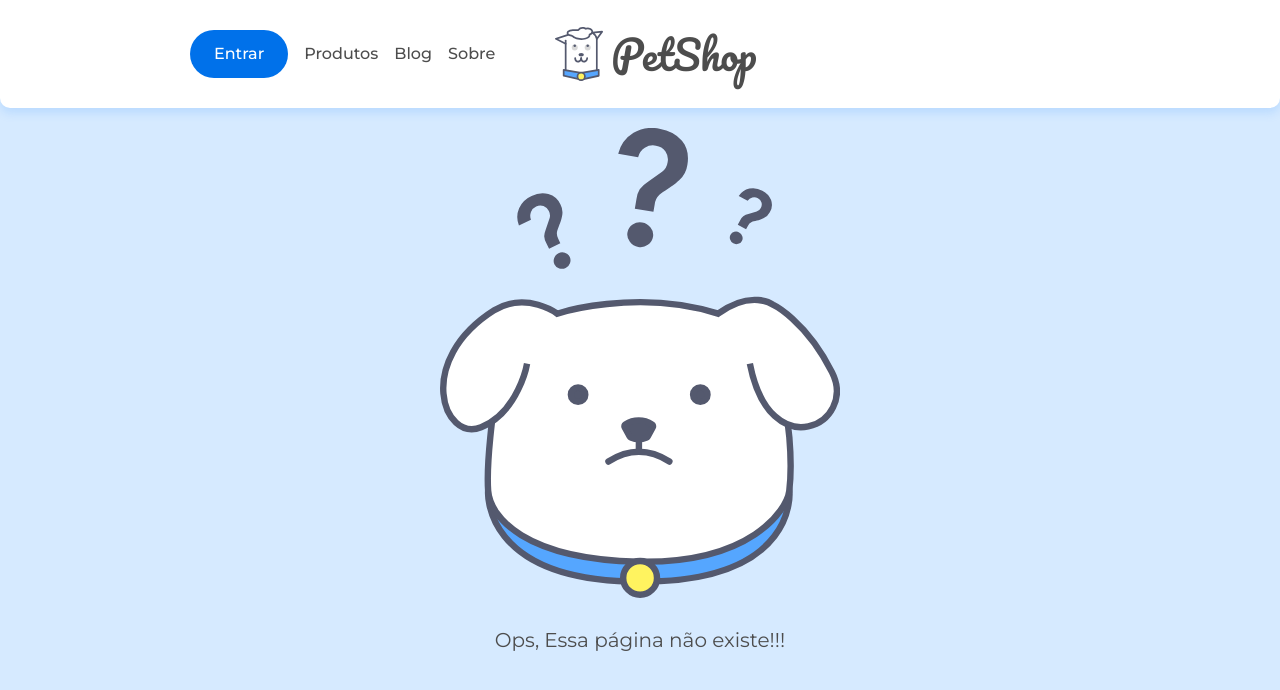
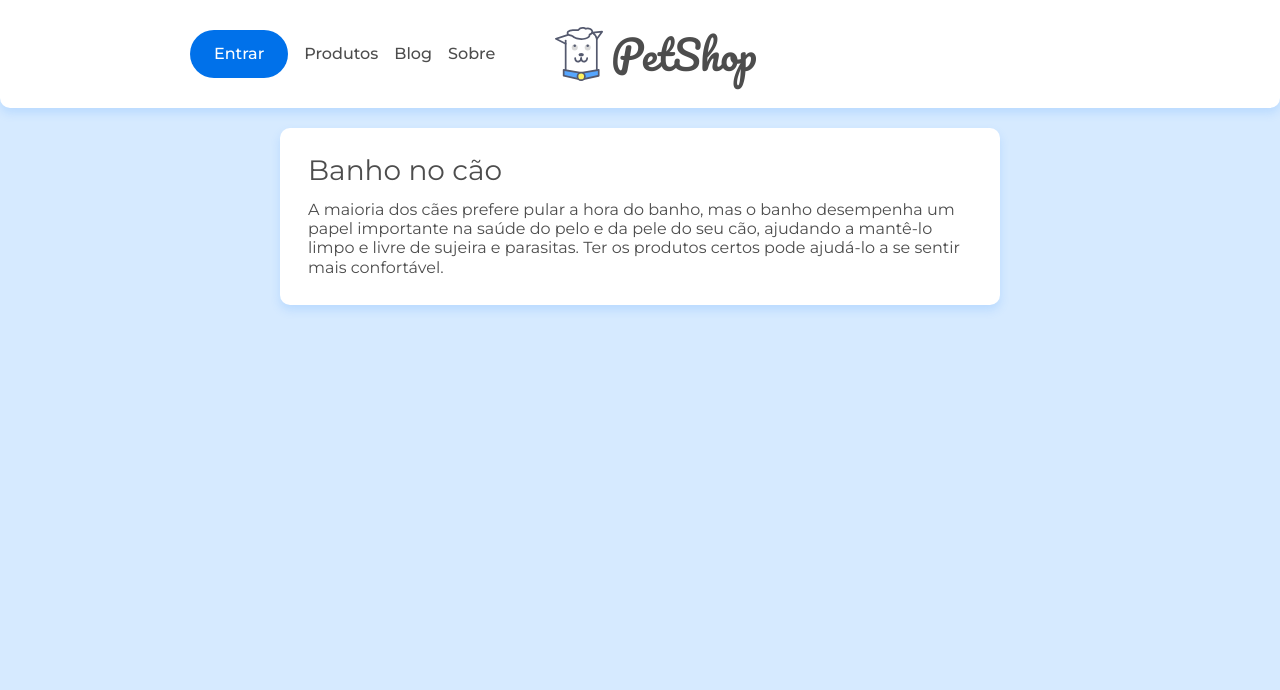
Before and after one commit to Davi95-BR/react-router, a React (Create React App) app: page /posts/1 in a window 1280 px wide. Shown: the top 690 px of the page. Built offline with nearby package versions, Linux system fonts and the light colour scheme; data requests are answered from the project's data file.

Commit message:
Exibindo o post utilizando o useParams do post com o id

```diff
--- a/src/App.jsx
+++ b/src/App.jsx
@@ -6,6 +6,7 @@
 import Sobre from './paginas/Sobre'
 import Pagina404 from './paginas/Pagina404'
 import Cabecalho from './components/Cabecalho'
+import Post from './paginas/Post'
 
 function App() {
 
@@ -19,6 +20,9 @@
         <Route path='/sobre'>
           <Sobre />
         </Route>
+        <Route path='/posts/:id'>
+          <Post />
+        </Route>
         <Route>
           <Pagina404/>
         </Route>
--- a/src/assets/css/componentes/cartao.css
+++ b/src/assets/css/componentes/cartao.css
@@ -48,6 +48,10 @@
     border-color: var(--cor-categoria-comportamento);
 }
 
+.post {
+    margin-top: 1.25rem;
+  }
+
 .posts {
     display: flex;
     flex-direction: column;
--- a/src/assets/css/post.css
+++ /dev/null
@@ -1,3 +0,0 @@
-.post {
-  margin-top: 1.25rem;
-}
--- a/src/components/ListaPost.jsx
+++ b/src/components/ListaPost.jsx
@@ -8,14 +8,14 @@
 
     useEffect(() => {                       // efeito colateral/side effect usa-se o hook use Effect
         busca(url,setPosts)                // https://localhost:5000 e o estado atual dos posts
-    }, [])                                //array de dependência
+    }, [url])                                //Só irá atualizar caso seje atualizado a url
 
 
     return (
         <section className="posts container">
             {
             posts.map((post)=>(
-                <Link className={`cartao-post cartao-post--${post.categoria}`}>
+                <Link className={`cartao-post cartao-post--${post.categoria}`} to={`/posts/${post.id}`}>
                     <article key={post.id}>
                         <h3 className="cartao-post__titulo">
                             {post.title}
--- /dev/null
+++ b/src/paginas/Post.jsx
@@ -0,0 +1,26 @@
+import React, { useState, useEffect } from 'react'
+import { useParams } from 'react-router-dom'
+import { busca } from '../api/api'
+import '../assets/css/componentes/cartao.css'
+
+const Post = () => {
+
+    const {id} = useParams()                          //useParams faz o match entre a url do post com a id exata
+    const[post, setPost] = useState({})
+
+    useEffect(() => {
+        busca(`/posts/${id}`, setPost)                 // Utilizará busca na api
+    }, [id])                                         //Só irá atualizar quando o id for atualizado
+
+
+    return(
+        <main className="container flex flex--centro">
+            <article className="cartao post">
+                <h2 className="cartao__titulo">{post.title}</h2>
+                <p className="cartao__texto">{post.body}</p>
+            </article>
+        </main>
+    )
+}
+
+export default Post;
```
